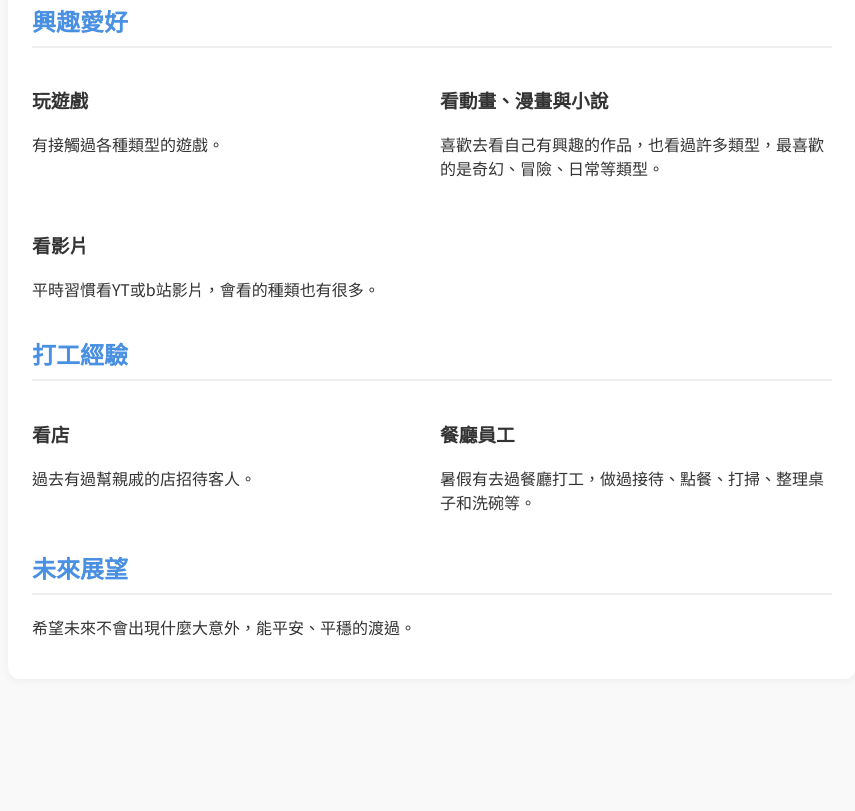
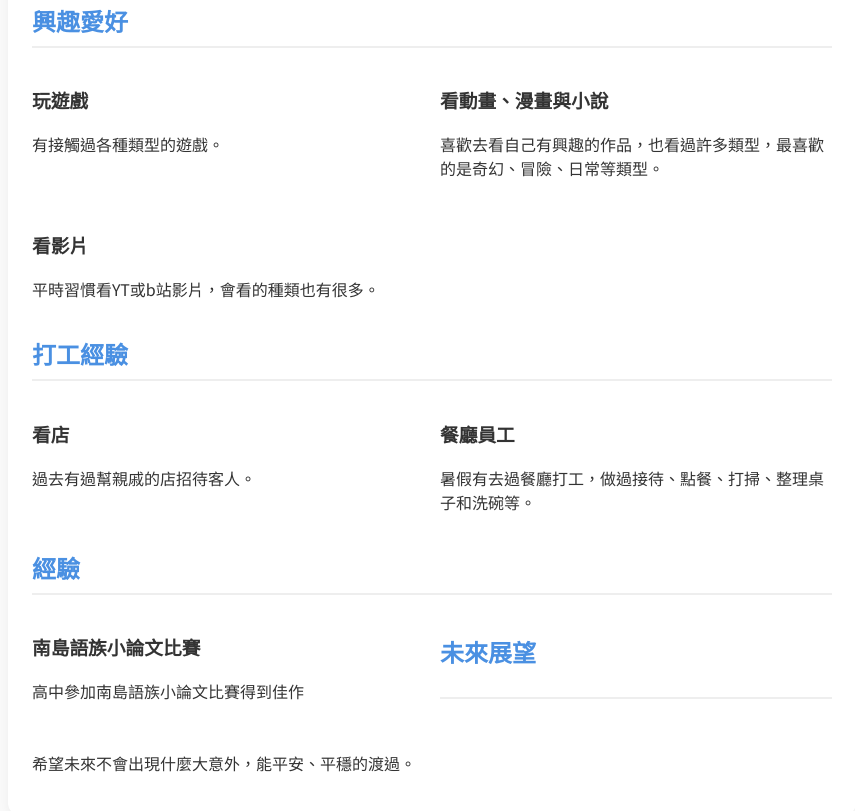
Before and after one commit to yota0001/homework, a plain HTML site: page index.html in a window 1280 px wide. Shown: the part 408-1219 px from the top of the page, without its empty margins (208-1063 px from the left). Before the commit the page ends 1119 px from the top, so only its background shows below. Drawn offline with Linux system fonts and the light colour scheme.

Commit message:
Update index.html

```diff
--- a/index.html
+++ b/index.html
@@ -98,6 +98,12 @@
         <p>暑假有去過餐廳打工，做過接待、點餐、打掃、整理桌子和洗碗等。</p>
       </div>
     </div>
+    <h2>經驗</h2>
+    <div class="grid">
+      <div>
+        <h3>南島語族小論文比賽</h3>
+        <p>高中參加南島語族小論文比賽得到佳作</p>
+      </div>
     <h2>未來展望</h2>
     <p>希望未來不會出現什麼大意外，能平安、平穩的渡過。</p>
   </section>
```
